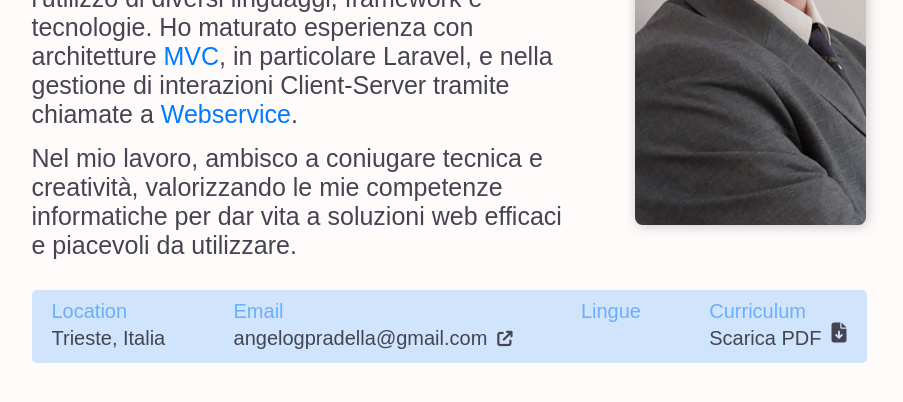
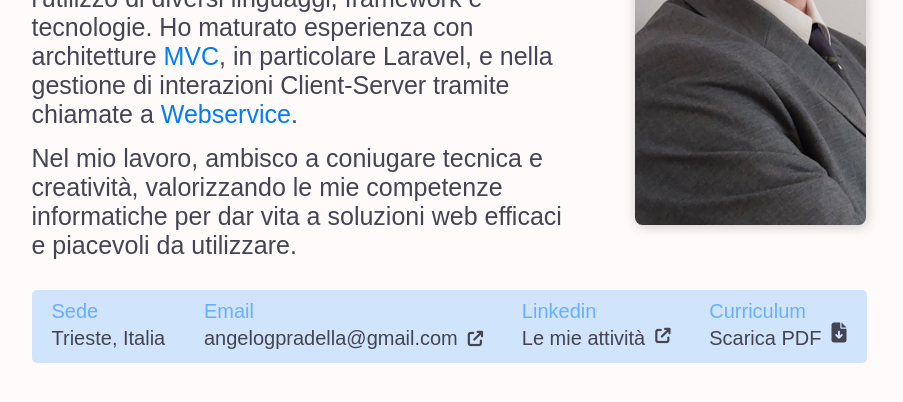
Before and after one commit to angeloPradella-github/portfolio-v1, a React (Vite) app: page / in a window 1280 px wide. Shown: the part 1346-1748 px from the top of the page, without its empty margins (191-1094 px from the left). Built offline with nearby package versions, Linux system fonts and the light colour scheme; some icons are missing; a web font is replaced by a local one.

Commit message:
link aggiunti

```diff
--- a/src/components/AboutMeSection.jsx
+++ b/src/components/AboutMeSection.jsx
@@ -42,7 +42,7 @@ export default function AboutMeSection() {
         <section className="mt-6 w-full px-7">
           <div className="flex justify-between extra-info-wrapper px-4 py-2">
             <div>
-              <h4>Location</h4>{" "}
+              <h4>Sede</h4>{" "}
               <p className="text-base clr-neutral fw-b-bold">Trieste, Italia</p>
             </div>
 
@@ -50,15 +50,24 @@ export default function AboutMeSection() {
               <h4>Email</h4>{" "}
               <p className="text-base clr-neutral fw-b-bold flex items-baseline gap-2">
                 angelogpradella@gmail.com
-                <i className="up-transition cursor-pointer fa-solid fa-arrow-up-right-from-square text-sm"></i>
+                <a
+                  href="mailto:angelogpradella@gmmail.com"
+                  className="up-transition cursor-pointer fa-solid fa-arrow-up-right-from-square text-sm"
+                ></a>
               </p>
             </div>
 
             <div>
-              <h4>Lingue</h4>{" "}
-              <p className="text-base clr-neutral fw-b-bold flex gap-3">
-                <i className="flag-icon flag-icon-it"></i>
-                <i className="flag-icon flag-icon-gb"></i>
+              <h4>Linkedin</h4>{" "}
+              <p className="text-base clr-neutral fw-b-bold flex gap-2">
+                {/* <i className="flag-icon flag-icon-it"></i>
+                <i className="flag-icon flag-icon-gb"></i> */}
+                Le mie attività
+                <a
+                  href="https://www.linkedin.com/in/angelo-giovanni-pradella-fullstack-web-developer/"
+                  target="_blank"
+                  className="up-transition cursor-pointer fa-solid fa-arrow-up-right-from-square text-sm"
+                ></a>
               </p>
             </div>
 
```
